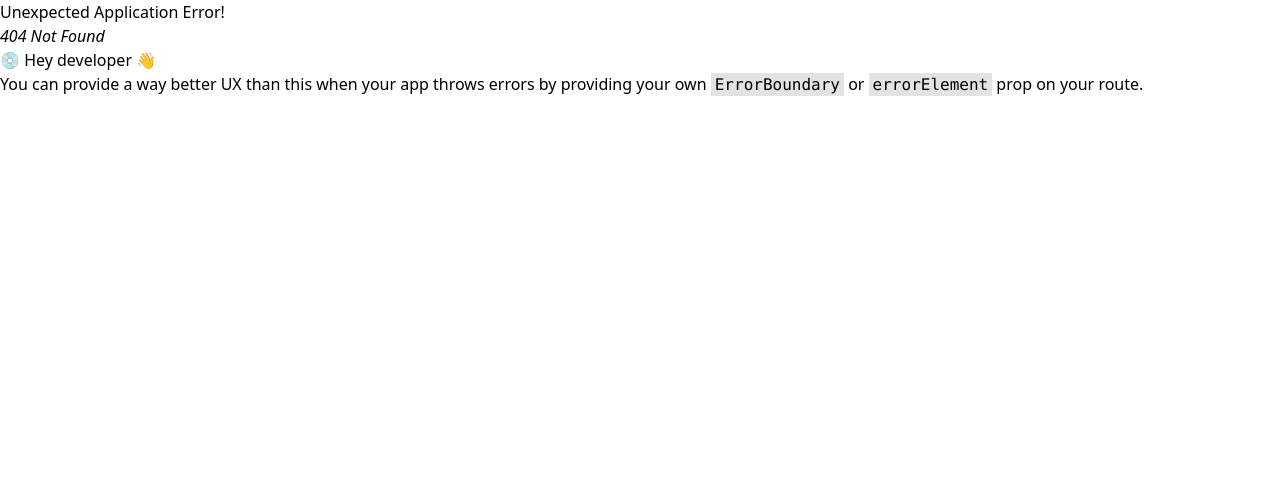
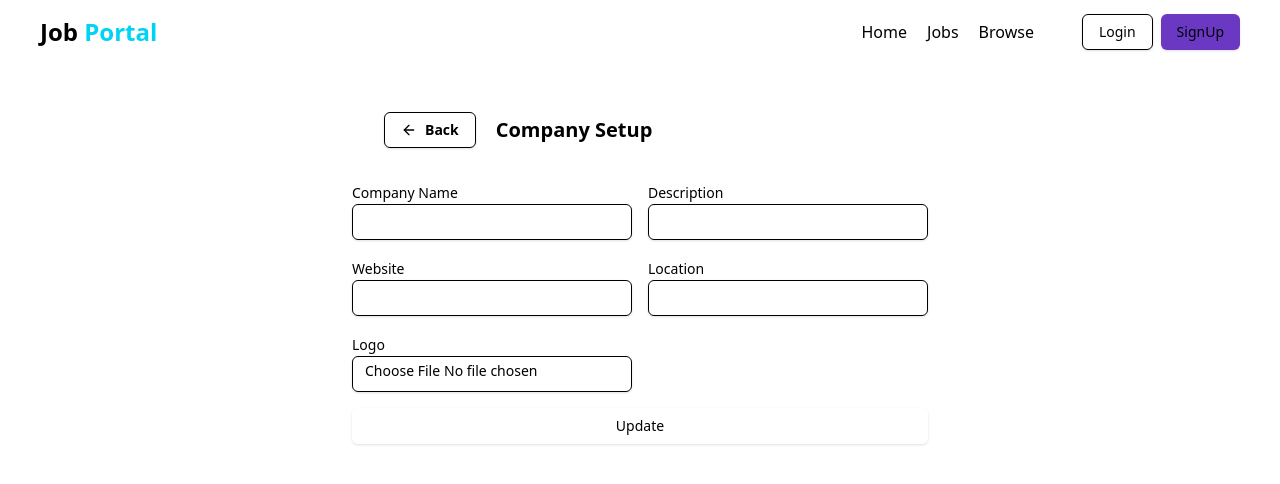
Before and after one commit to UdayKiranJadi/job-portral, a React app in the folder frontend/: page /admin/companies/1 in a window 1280 px wide. Before the commit this address had no page. Shown: the top 484 px of the page. Built offline with nearby package versions, Linux system fonts and the light colour scheme; the HTML template or start-up script is replaced by a standard one.

Commit message:
jobs update

```diff
--- a/frontend/src/App.jsx
+++ b/frontend/src/App.jsx
@@ -11,6 +11,7 @@
 import JobDescription from './components/JobDescription';
 import Companies from './components/admin/Companies';
 import CompanyCreate from './components/admin/CompanyCreate';
+import CompanySetup from './components/admin/CompanySetup';
 
 const appRouter = createBrowserRouter([
   {
@@ -48,6 +49,10 @@
   {
     path:'/admin/companies/create',
     element:<CompanyCreate/>
+  },
+  {
+    path:'/admin/companies/:id',
+    element:<CompanySetup/>
   }
 
 ])
--- a/frontend/src/components/admin/CompanyCreate.jsx
+++ b/frontend/src/components/admin/CompanyCreate.jsx
@@ -1,20 +1,61 @@
-import React from 'react'
+import React, { useState } from 'react'
 import Navbar from '../ui/shared/Navbar'
 import { Label } from '../ui/ui/label'
 import { Input } from '../ui/input'
+import { Button } from '../ui/ui/button'
+import { useNavigate } from 'react-router-dom'
+import axios from 'axios'
+import { COMPANY_API_END_POINT } from '@/utils/constant'
+import { toast } from 'sonner'
+import { useDispatch } from 'react-redux'
+import { setSingleCompany } from '@/redux/companySlice'
 
 const CompanyCreate = () => {
+    const navigate = useNavigate();
+    const [companyName, setCompanyName] = useState();
+    const dispatch = useDispatch();
+    const registerNewCompany = async () => {
+        try {
+            const res = await axios.post(`${COMPANY_API_END_POINT}/register`,{companyName},{
+                headers:{
+                    'Content-Type':'application/json'
+                },
+                withCredentials:true
+            })
+            if(res?.data?.success){
+                dispatch(setSingleCompany(res.data.company));
+                toast.success(res.data?.message);
+                const companyId = res?.data?.company?._id;
+                navigate(`/admin/companies/${companyId}`)
+            }
+        } catch (error) {
+            console.log(error)
+        }
+    }
+
+
+
     return (
         <div className='mt-25'>
-        <Navbar/>
+            <Navbar />
             <div className='max-w-4xl mx-auto'>
+                <div className='my-10'>
                     <h1 className='font-bold text-2xl'>Your Company Name</h1>
                     <p className='text-gray-500'>Lorem ipsum dolor sit amet, consectetur adipisicing elit. Perspiciatis, vitae.</p>
+                </div>
+
                 <Label>Company Name</Label>
                 <Input
                     type='text'
                     className="my-2"
-            placeholder="jobhunt"/>
+                    placeholder="jobhunt"
+                    onChange={(e)=> setCompanyName(e.target.value)}
+                     />
+                    <div className='flex- items-center gap-2 my-10 '>
+                        <Button variant="outline" onClick={()=> navigate("/admin/companies") }>Cancel</Button>
+                        <Button onClick={registerNewCompany}>Continue</Button>
+
+                    </div>
             </div>
         </div>
     )
--- /dev/null
+++ b/frontend/src/components/admin/CompanySetup.jsx
@@ -0,0 +1,149 @@
+import React, { useState } from 'react'
+import Navbar from '../ui/shared/Navbar'
+import { Form, useNavigate, useParams } from 'react-router-dom'
+import { Button } from '../ui/ui/button'
+import { ArrowLeft, Loader2 } from 'lucide-react'
+import { Label } from '../ui/ui/label'
+import { Input } from '../ui/input'
+import axios from 'axios'
+import { COMPANY_API_END_POINT } from '@/utils/constant'
+import { toast } from 'sonner'
+
+const CompanySetup = () => {
+    const [input, setInput] = useState({
+        name:"",
+        description: "",
+        website: "",
+        location: "",
+        file: null
+    })
+    const [loading, setLoading] = useState(false);
+    const params = useParams();
+    const navigate = useNavigate();
+
+    const changeEventHandler = (e) => {
+        setInput({...input, [e.target.name]: e.target.value});
+    }
+    const changeFileHandler = (e) => {
+        const file = e.target.files?.[0];
+        setInput({...input,file});
+    }
+    const submitHandler = async (e) => {
+        e.preventDefault();
+        const formData = new FormData();
+        formData.append("name",input.name);
+        formData.append("description",input.description);
+        formData.append("website",input.website);
+        formData.append("location",input.location);
+
+        if(input.file){
+            formData.append("file", input.file);
+        }
+        try {
+            setLoading(true);
+            const res = await axios.put(`${COMPANY_API_END_POINT}/update/${params.id}`,formData, {
+                headers:{
+                    "Content-Type":"multipart/form-data"
+
+                },
+                withCredentials:true
+            })
+            if(res.data.success){
+                toast.success(res.data.message);
+                navigate("/admin/companies")
+
+            }
+        } catch (error) {
+            toast.error(error.response.data.message)
+            console.log(error);
+
+        }
+        finally{
+            setLoading(false);
+        }
+
+
+
+
+
+
+
+
+
+    }
+    return (
+        <div>
+            <Navbar />
+            <div className='max-w-xl mx-auto my-10 mt-20'>
+                <form onSubmit = {submitHandler}>
+                    <div className='flex items-center gap-5 p-8'>
+                        <Button onClick={() => navigate("/admin/companies")} variant='outline' className="flex items-center gap-2 text-black-500 font-semibold">
+                            <ArrowLeft />
+                            <span>Back</span>
+                        </Button>
+                        <h1 className='font-bold text-xl'>Company Setup</h1>
+
+                    </div>
+                    <div className='grid grid-cols-2 gap-4'>
+                        <div>
+                            <Label>Company Name</Label>
+                            <Input
+                                type="text"
+                                name="name"
+                                value={input.name}
+                                onChange={changeEventHandler}
+                            />
+                        </div>
+                          <div>
+                            <Label>Description</Label>
+                            <Input
+                                type="text"
+                                name="description"
+                                value={input.description}
+                                onChange={changeEventHandler}
+                            />
+                        </div>
+                          <div>
+                            <Label>Website</Label>
+                            <Input
+                                type="text"
+                                name="website"
+                                value={input.website}
+                                onChange={changeEventHandler}
+                            />
+                        </div>
+                          <div>
+                            <Label>Location</Label>
+                            <Input
+                                type="text"
+                                name="location"
+                                value={input.location}
+                                onChange={changeEventHandler}
+                            />
+                        </div>
+                          <div>
+                            <Label>Logo</Label>
+                            <Input
+                                type="file"
+                                accept="image/*"
+                                onChange={changeFileHandler}
+                            />
+                        </div>
+
+
+                    </div>
+                    {
+                        loading ? <Button className="w-full my-4"> <Loader2 className='mr-2 h-4 w-4 animate-spin' /> Please wait </Button> : <Button type="submit" className="w-full my-4">Update</Button>
+                    }
+
+
+
+                </form>
+
+            </div>
+
+        </div>
+    )
+}
+
+export default CompanySetup
--- /dev/null
+++ b/frontend/src/redux/companySlice.js
@@ -0,0 +1,16 @@
+import { createSlice } from "@reduxjs/toolkit";
+
+const companySlice = createSlice({
+    name:"company",
+    initialState:{
+        singleCompany:null,
+
+    },
+    reducers:{
+        setSingleCompany:(state, action) => {
+            state.singleCompany = action.payload;
+        }
+    }
+})
+export const {setSingleCompany} = companySlice.actions;
+export default companySlice.reducer;
--- a/frontend/src/redux/store.js
+++ b/frontend/src/redux/store.js
@@ -1,6 +1,7 @@
 import { combineReducers, configureStore } from "@reduxjs/toolkit";
 import authSlice from "./authSlice";
 import jobSlice from "./jobSlice";
+import companySlice from "./companySlice";
 
 import {
     persistStore,
@@ -22,7 +23,8 @@
 
 const rootReducer = combineReducers({
     auth:authSlice,
-    job:jobSlice
+    job:jobSlice,
+    company:companySlice
 })
 
 
--- a/frontend/src/utils/constant.jsx
+++ b/frontend/src/utils/constant.jsx
@@ -1,3 +1,4 @@
  export const USER_API_END_POINT = "http://localhost:8000/api/v1/user";
  export const JOB_API_END_POINT = "http://localhost:8000/api/v1/job"
  export const APPLICATION_API_END_POINT = "http://localhost:8000/api/v1/application";
+ export const COMPANY_API_END_POINT = "http://localhost:8000/api/v1/company";
```
Also changed, not shown: 2 other files (tests, documents, lock files or other folders). Lines whose indentation alone changed are shown as unchanged.
